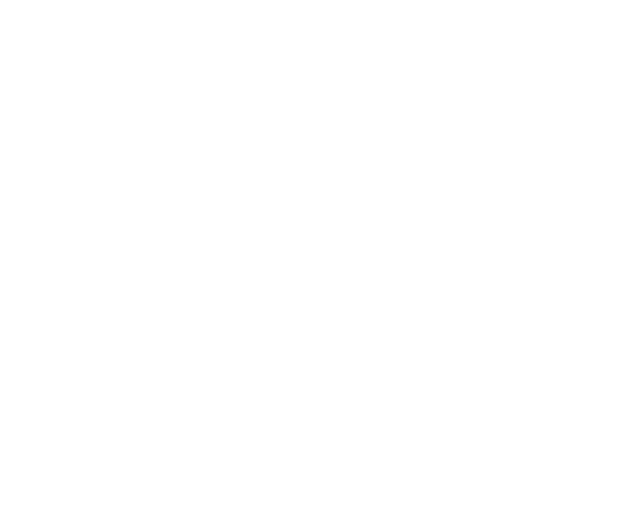
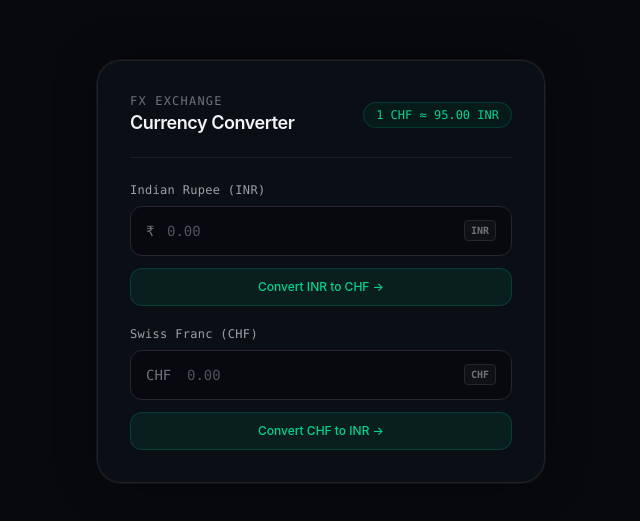
Before and after one commit to GAVIN-DMELLO/hook-1, a React (Vite) app: page /currency-converter in a window 1280 px wide. Before the commit this address had no page. Shown: the part 129-650 px from the top of the page, without its empty margins (319-959 px from the left). Built offline with nearby package versions, Linux system fonts and the light colour scheme.

Commit message:
add : currency converter inr to chf

```diff
--- a/src/App.jsx
+++ b/src/App.jsx
@@ -11,6 +11,7 @@
 import { Notes } from './components/Notes'
 import { Search } from './components/Search'
 import { IdleDetector } from './components/IdleDetector'
+import { CurrencyConverter } from './components/CurrencyConverter'
 
 function App() {
 
@@ -28,6 +29,7 @@
         <Route path='/notes' element={<Notes />} />
         <Route path='/search' element={<Search />} />
         <Route path='/idle' element={<IdleDetector />} />
+        <Route path='/currency-converter' element={<CurrencyConverter />} />
       </Routes>
     </>
   )
--- /dev/null
+++ b/src/components/CurrencyConverter.jsx
@@ -0,0 +1,117 @@
+import { useState } from "react";
+
+export function CurrencyConverter() {
+  const [inr, setInr] = useState("");
+  const [chf, setChf] = useState("");
+  const [activeField, setActiveField] = useState(null);
+
+  function inrToChf() {
+    const value = parseFloat(inr);
+    if (!isNaN(value)) {
+      setChf((value * 0.0105).toFixed(2));
+    }
+  }
+
+  function chfToInr() {
+    const value = parseFloat(chf);
+    if (!isNaN(value)) {
+      setInr((value * 95).toFixed(2));
+    }
+  }
+
+  return (
+    <div className="flex min-h-screen w-full items-center justify-center bg-[#07090e] p-6 font-sans antialiased selection:bg-emerald-500/20">
+      {/* Background Decorative Ambient Glow */}
+      <div className="relative w-full max-w-md">
+        <div className="pointer-events-none absolute -top-20 left-1/2 -z-10 h-64 w-64 -translate-x-1/2 rounded-full bg-emerald-500/10 blur-3xl" />
+
+        {/* Main Card */}
+        <div className="relative flex flex-col gap-6 rounded-3xl border border-zinc-800/80 bg-[#0c1017]/90 p-8 shadow-[0_0_50px_-15px_rgba(0,0,0,0.8)] backdrop-blur-xl ring-1 ring-white/5">
+          {/* Card Header */}
+          <div className="flex items-center justify-between border-b border-zinc-800/60 pb-5">
+            <div>
+              <p className="text-xs font-mono font-medium uppercase tracking-widest text-zinc-500">
+                FX Exchange
+              </p>
+              <h2 className="text-lg font-semibold tracking-tight text-zinc-100">
+                Currency Converter
+              </h2>
+            </div>
+            <span className="rounded-full border border-emerald-500/20 bg-emerald-950/40 px-3 py-1 font-mono text-xs font-medium text-emerald-400">
+              1 CHF ≈ 95.00 INR
+            </span>
+          </div>
+
+          {/* Form Fields Container */}
+          <div className="flex flex-col gap-5">
+            {/* INR Input Group */}
+            <div className="flex flex-col gap-2">
+              <label className="text-xs font-mono font-medium tracking-wide text-zinc-400">
+                Indian Rupee (INR)
+              </label>
+              <div className="relative flex items-center">
+                <span className="absolute left-4 font-mono text-sm font-medium text-zinc-500">
+                  ₹
+                </span>
+                <input
+                  type="number"
+                  placeholder="0.00"
+                  value={inr}
+                  onChange={(e) => {
+                    setInr(e.target.value);
+                    setActiveField("INR");
+                  }}
+                  className="w-full rounded-xl border border-zinc-800 bg-[#07090e] py-3.5 pl-9 pr-14 font-mono text-sm text-zinc-100 placeholder:text-zinc-600 outline-none transition-all duration-300 focus:border-emerald-500/50 focus:bg-zinc-950/80 focus:shadow-[0_0_20px_-3px_rgba(16,185,129,0.15)] focus:ring-1 focus:ring-emerald-500/30"
+                />
+                <span className="absolute right-4 rounded border border-zinc-800 bg-zinc-900/60 px-1.5 py-0.5 text-[10px] font-mono font-semibold text-zinc-500">
+                  INR
+                </span>
+              </div>
+              {activeField !== "CHF" && (
+                <button
+                  onClick={inrToChf}
+                  className="mt-1 flex items-center justify-center gap-2 rounded-xl bg-emerald-500/10 py-2.5 text-xs font-medium text-emerald-400 border border-emerald-500/20 transition-all duration-300 hover:bg-emerald-500/20 hover:border-emerald-500/40 active:scale-[0.99]"
+                >
+                  Convert INR to CHF →
+                </button>
+              )}
+            </div>
+
+            {/* CHF Input Group */}
+            <div className="flex flex-col gap-2">
+              <label className="text-xs font-mono font-medium tracking-wide text-zinc-400">
+                Swiss Franc (CHF)
+              </label>
+              <div className="relative flex items-center">
+                <span className="absolute left-4 font-mono text-sm font-medium text-zinc-500">
+                  CHF
+                </span>
+                <input
+                  type="number"
+                  placeholder="0.00"
+                  value={chf}
+                  onChange={(e) => {
+                    setChf(e.target.value);
+                    setActiveField("CHF");
+                  }}
+                  className="w-full rounded-xl border border-zinc-800 bg-[#07090e] py-3.5 pl-14 pr-14 font-mono text-sm text-zinc-100 placeholder:text-zinc-600 outline-none transition-all duration-300 focus:border-emerald-500/50 focus:bg-zinc-950/80 focus:shadow-[0_0_20px_-3px_rgba(16,185,129,0.15)] focus:ring-1 focus:ring-emerald-500/30"
+                />
+                <span className="absolute right-4 rounded border border-zinc-800 bg-zinc-900/60 px-1.5 py-0.5 text-[10px] font-mono font-semibold text-zinc-500">
+                  CHF
+                </span>
+              </div>
+              {activeField !== "INR" && (
+                <button
+                  onClick={chfToInr}
+                  className="mt-1 flex items-center justify-center gap-2 rounded-xl bg-emerald-500/10 py-2.5 text-xs font-medium text-emerald-400 border border-emerald-500/20 transition-all duration-300 hover:bg-emerald-500/20 hover:border-emerald-500/40 active:scale-[0.99]"
+                >
+                  Convert CHF to INR →
+                </button>
+              )}
+            </div>
+          </div>
+        </div>
+      </div>
+    </div>
+  );
+}
```
